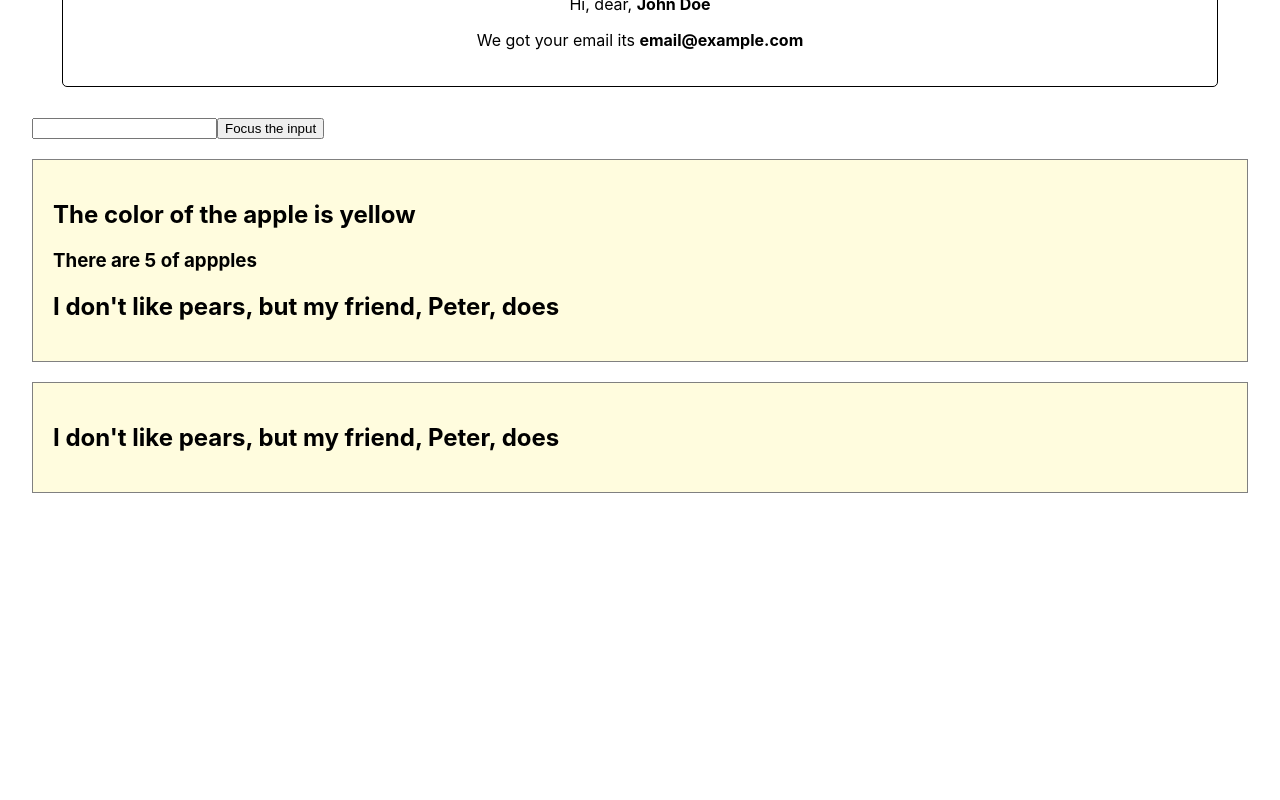
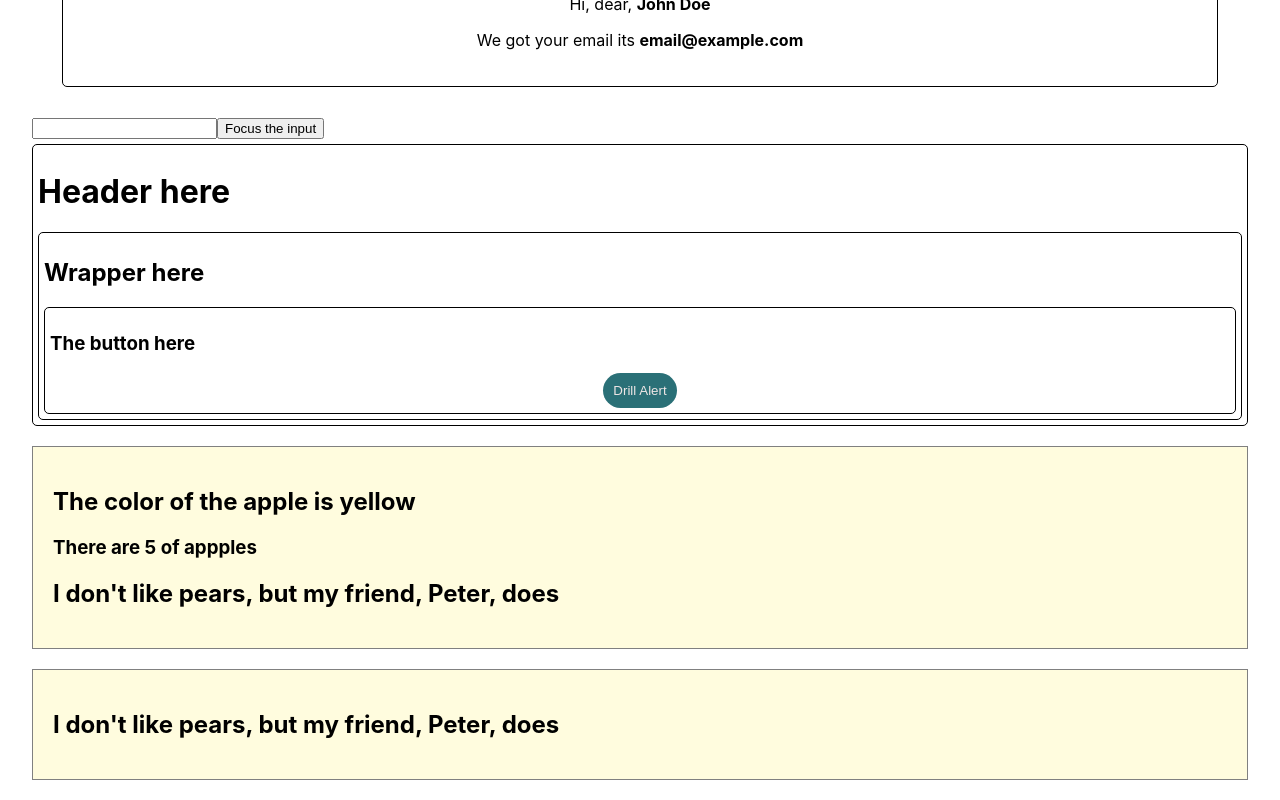
Before and after one commit to mszahan/react_basic_meta, a React (Create React App) app in the folder creating-component/: page / in a window 1280 px wide. Shown: the part 1100-1900 px from the top of the page. Before the commit the page ends 1613 px from the top, so only its background shows below. Built offline with nearby package versions, Linux system fonts and the light colour scheme.

Commit message:
explored the props drilling

```diff
--- a/creating-component/src/App.css
+++ b/creating-component/src/App.css
@@ -120,3 +120,10 @@
   padding: 5px;
 
 }
+
+.drilling{
+  border:1px solid black;
+  border-radius: 5px;
+  padding: 5px;
+  margin-top: 5px;
+}
--- a/creating-component/src/App.js
+++ b/creating-component/src/App.js
@@ -11,7 +11,7 @@ import Dog from './components/grandChildren/Dog';
 import InputComponent from './components/InputComponent';
 import RegistrationForm from './components/RegistrationForm';
 import TextInputWithFocusButton from './components/TextInputWithFocusButton';
-
+import Main from './components/propsDrilling/Main';
 
 // embedding atribute and adding image
 function Pic (props) {
@@ -36,6 +36,10 @@ function App() {
       <RegistrationForm/>
       <TextInputWithFocusButton/>
 
+      <Main msg='The drilled massage which traveld through 4 layers'/>
+
+
+
 
       {/* The bag has props.children so it's working */}
       <Bag>
--- /dev/null
+++ b/creating-component/src/components/propsDrilling/Main.js
@@ -0,0 +1,44 @@
+function Main(props){
+    return <Header msg={props.msg}/>
+}
+
+function Header(props){
+    return (
+        <div className="drilling">
+        <h1>
+            Header here
+        </h1>
+        <Wrapper msg={props.msg}/>
+        </div>
+    );
+}
+
+function Wrapper(props){
+    return(
+    <div className="drilling">
+        <h2>
+            Wrapper here
+        </h2>
+
+        <Button msg={props.msg}/>
+    </div>
+
+    )
+}
+
+function Button(props){
+    return (
+    <div className="drilling">
+        <h3>
+            The button here
+        </h3>
+        <button className="button-primary" onClick={()=>{alert(props.msg)}}>
+            Drill Alert
+        </button>
+
+    </div>
+
+    )
+}
+
+export default Main;
```
